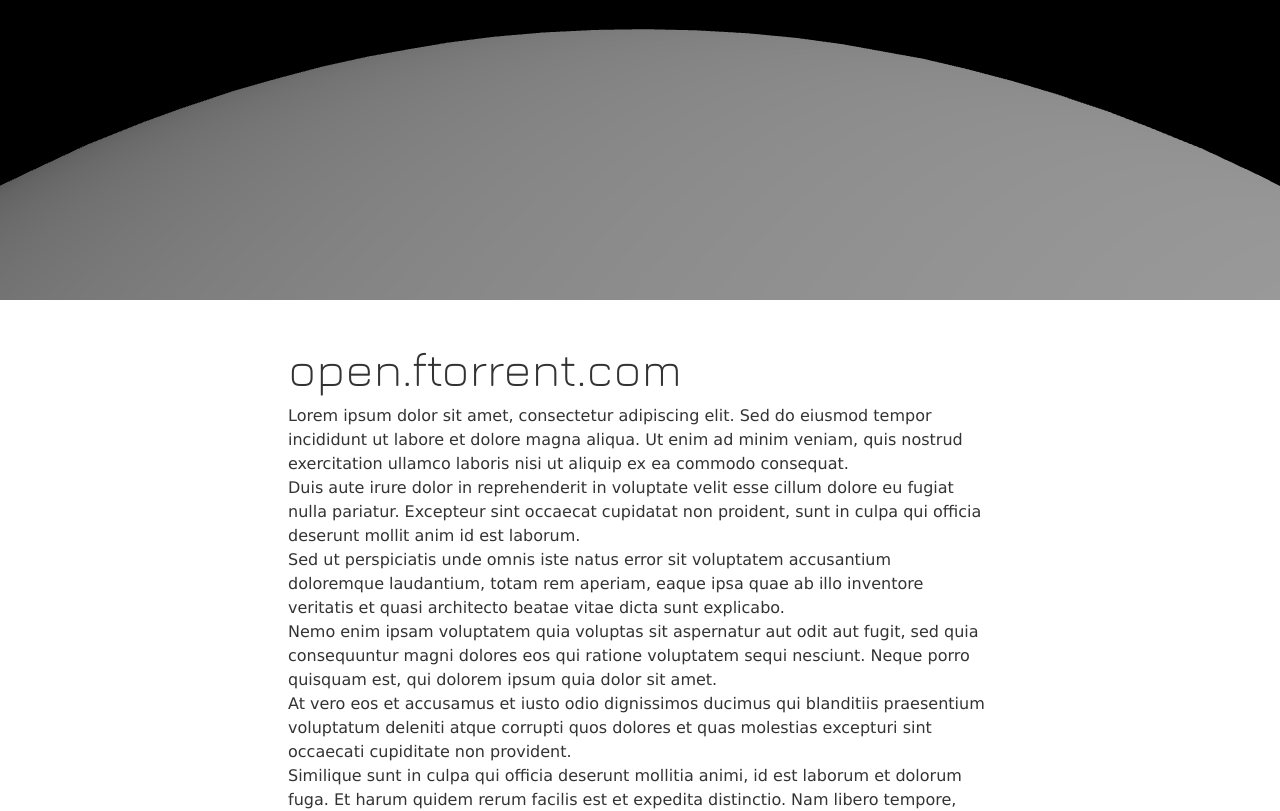
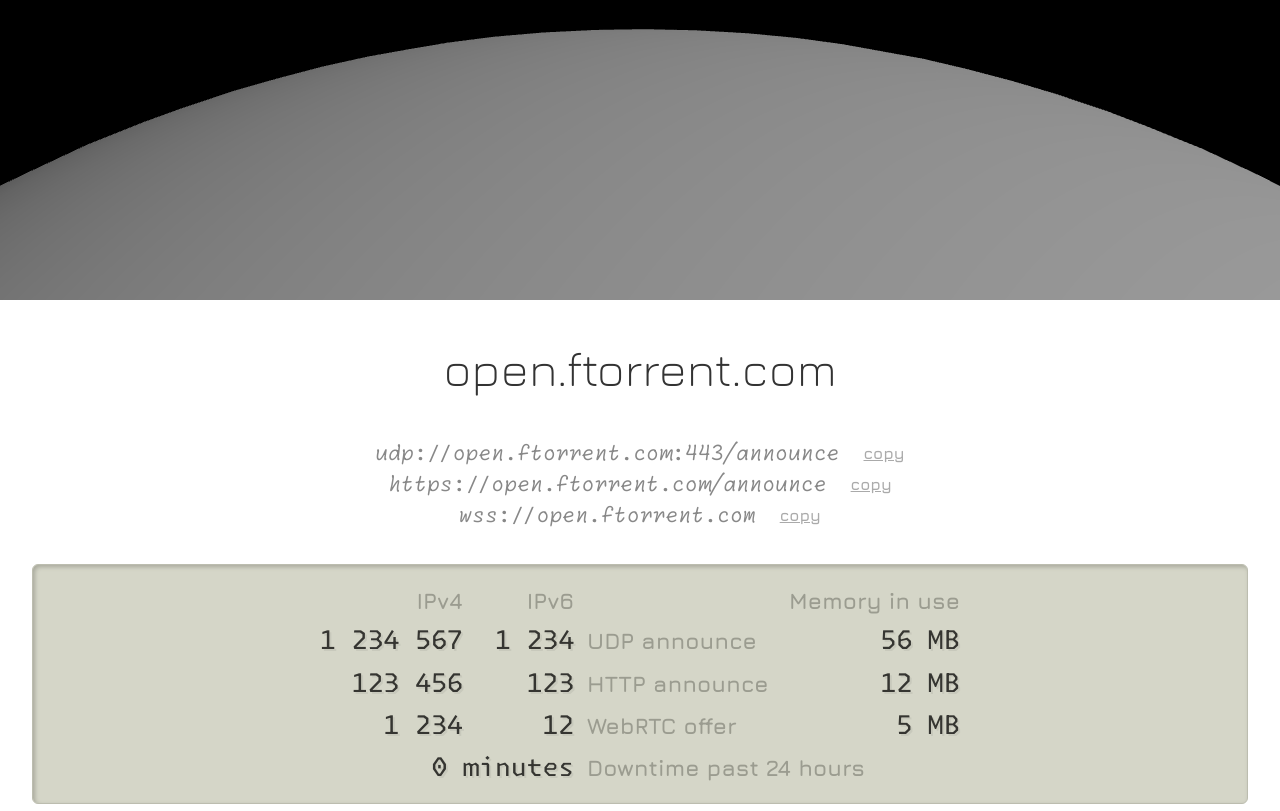
Before and after one commit to zootella/ftorrent, a Vue app in the folder open/page/: page / in a window 1280 px wide. Shown: the top 811 px of the page. Built offline with nearby package versions, Linux system fonts and the light colour scheme.

Commit message:
uniform margins

```diff
--- a/open/page/src/components/Card.vue
+++ b/open/page/src/components/Card.vue
@@ -1,6 +1,6 @@
 <script setup>
 import { inject, ref } from 'vue'
-import LcdPanel from './LcdPanel.vue'
+import Panel from './Panel.vue'
 
 const page = inject('page')
 
@@ -30,7 +30,7 @@ async function copy(url) {
 			</div>
 		</div>
 
-		<LcdPanel class="m-6" />
+		<Panel class="m-6" />
 
 		<pre>{{ JSON.stringify(page, null, '\t') }}</pre>
 	</div>
--- a/open/page/src/components/Page.vue
+++ b/open/page/src/components/Page.vue
@@ -1,26 +1,40 @@
 <script setup>
+import { inject, ref } from 'vue'
 import Space from './Space.vue'
+import Panel from './Panel.vue'
+
+const page = inject('page')
+
+const urls = [
+	'udp://open.ftorrent.com:443/announce',
+	'https://open.ftorrent.com/announce',
+	'wss://open.ftorrent.com',
+]
+
+const copied = ref(null)
+
+async function copy(url) {
+	await navigator.clipboard.writeText(url)
+	copied.value = url
+	setTimeout(() => { copied.value = null }, 1500)
+}
 </script>
 
 <template>
 	<Space class="banner" />
 
-	<div class="content">
-		<h1>open.ftorrent.com</h1>
+	<h1>open.ftorrent.com</h1>
 
-		<p>Lorem ipsum dolor sit amet, consectetur adipiscing elit. Sed do eiusmod tempor incididunt ut labore et dolore magna aliqua. Ut enim ad minim veniam, quis nostrud exercitation ullamco laboris nisi ut aliquip ex ea commodo consequat.</p>
+	<div class="announce-urls">
+		<div v-for="url in urls" :key="url" class="announce-row" @click="copy(url)">
+			<span>{{ url }}</span>
+			<span class="copy-link">{{ copied === url ? 'copied' : 'copy' }}</span>
+		</div>
+	</div>
 
-		<p>Duis aute irure dolor in reprehenderit in voluptate velit esse cillum dolore eu fugiat nulla pariatur. Excepteur sint occaecat cupidatat non proident, sunt in culpa qui officia deserunt mollit anim id est laborum.</p>
+	<Panel style="margin: 2rem" />
 
-		<p>Sed ut perspiciatis unde omnis iste natus error sit voluptatem accusantium doloremque laudantium, totam rem aperiam, eaque ipsa quae ab illo inventore veritatis et quasi architecto beatae vitae dicta sunt explicabo.</p>
-
-		<p>Nemo enim ipsam voluptatem quia voluptas sit aspernatur aut odit aut fugit, sed quia consequuntur magni dolores eos qui ratione voluptatem sequi nesciunt. Neque porro quisquam est, qui dolorem ipsum quia dolor sit amet.</p>
-
-		<p>At vero eos et accusamus et iusto odio dignissimos ducimus qui blanditiis praesentium voluptatum deleniti atque corrupti quos dolores et quas molestias excepturi sint occaecati cupiditate non provident.</p>
-
-		<p>Similique sunt in culpa qui officia deserunt mollitia animi, id est laborum et dolorum fuga. Et harum quidem rerum facilis est et expedita distinctio. Nam libero tempore, cum soluta nobis est eligendi optio cumque nihil impedit quo minus.</p>
-
-	</div>
+	<pre>{{ JSON.stringify(page, null, '\t') }}</pre>
 </template>
 
 <style scoped>
@@ -28,9 +42,40 @@ import Space from './Space.vue'
 	height: 300px;
 }
 
-.content {
-	max-width: 48rem;
-	margin: 0 auto;
-	padding: 2rem;
+h1 {
+	text-align: center;
+	margin: 2rem;
+}
+
+.announce-urls {
+	border: 1px solid transparent;
+	border-radius: 6px;
+	font-family: 'Monaspace Radon', monospace;
+	font-size: 1.3rem;
+	font-weight: 300;
+	color: var(--text-muted);
+	text-align: center;
+	margin: 2rem;
+}
+
+.announce-row {
+	display: flex;
+	align-items: center;
+	justify-content: center;
+	gap: 0.5rem;
+	cursor: pointer;
+}
+
+.announce-row:hover {
+	font-weight: 700;
+}
+
+.copy-link {
+	font-family: 'Jura', sans-serif;
+	font-size: 1rem;
+	font-weight: 700;
+	color: #aaa;
+	text-decoration: underline;
+	margin-left: 1rem;
 }
 </style>
--- /dev/null
+++ b/open/page/src/components/Quote.vue
@@ -0,0 +1,10 @@
+<script setup>
+</script>
+
+<template>
+	<div class="quote">
+	</div>
+</template>
+
+<style scoped>
+</style>
```
Also changed, not shown: open/page/src/components/Panel.vue (renamed from open/page/src/components/LcdPanel.vue), 1 other file (tests, documents, lock files or other folders).
